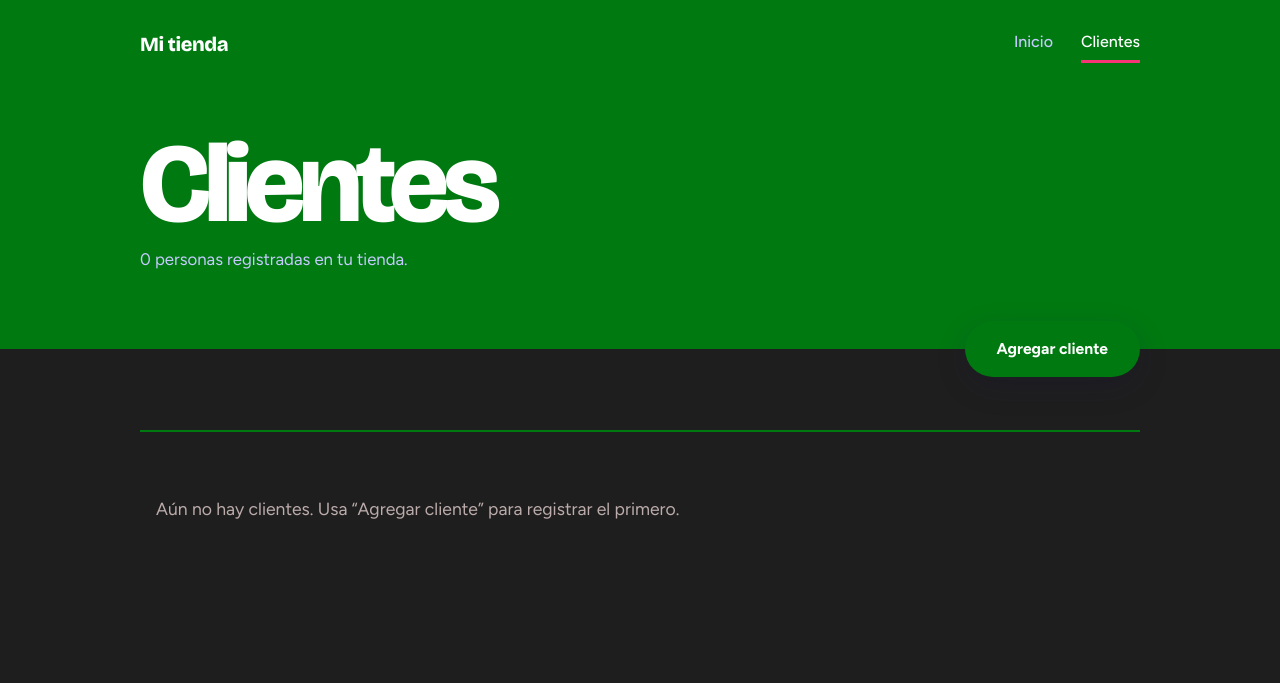
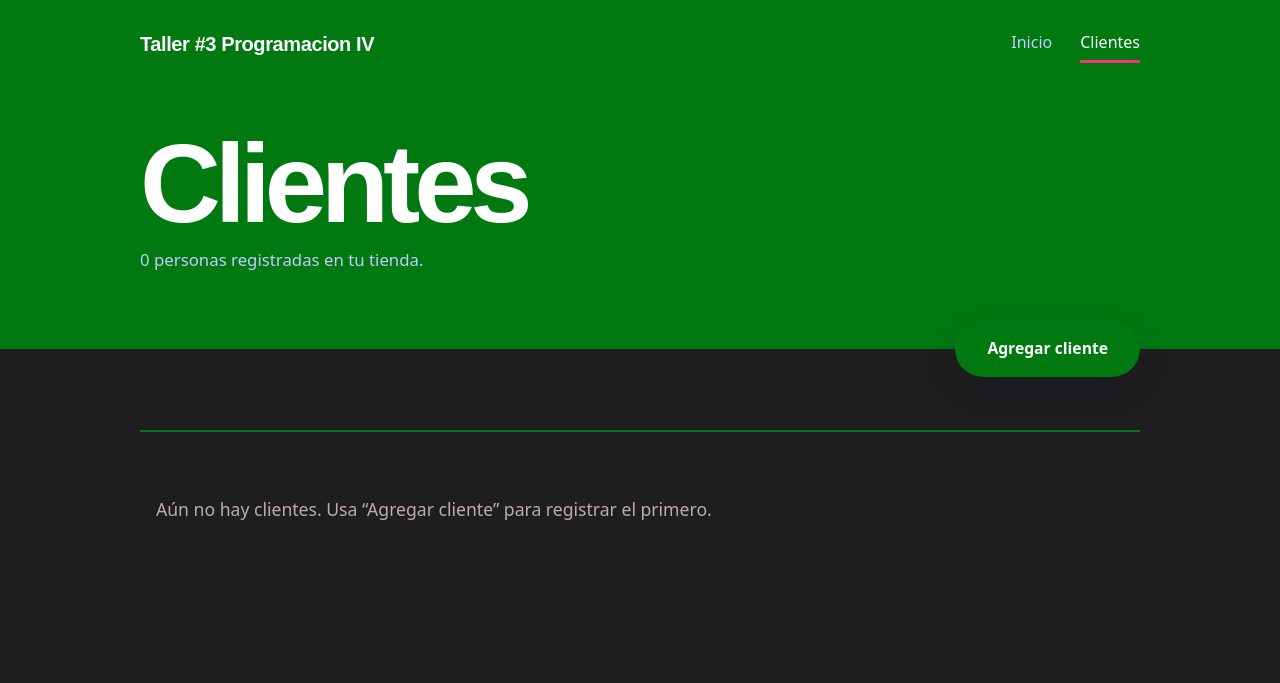
Before and after one commit to AxRod93/Taller_3, a Flask app: page /clientes in a window 1280 px wide. Shown: the top 683 px of the page. Run offline with Flask 3, Linux system fonts and the light colour scheme; data that the repository does not hold is empty.

Commit message:
cambios de variables en el css

```diff
--- a/static/css/Componentes.css
+++ b/static/css/Componentes.css
@@ -6,7 +6,7 @@
     justify-content: center;
     min-height: 48px;
     padding: 0 28px;
-    color: var(--blanco);
+    color: var(--claro);
     background: var(--encabezado);
     border: none;
     border-radius: 999px;
@@ -17,5 +17,4 @@
     cursor: pointer;
     transition: background 150ms ease;
 }
-
-.boton:hover { background: var(--cobalto-oscuro); }
+.boton:hover { background: var(--secundario); }
--- a/static/css/Formularios.css
+++ b/static/css/Formularios.css
@@ -1,6 +1,4 @@
 /* formularios.css - páginas de agregar y editar */
-
-/* ---------- Formularios: panel cobalto + campos ---------- */
 
 .dividida { display: grid; grid-template-columns: minmax(300px, 5fr) 7fr; min-height: 100vh; }
 
@@ -10,13 +8,13 @@
     justify-content: space-between;
     gap: 48px;
     padding: 32px 48px 44px;
-    color: var(--blanco);
+    color: var(--claro);
     background: var(--encabezado);
 }
 
 .panel h1 {
     margin: 0 0 14px;
-    font-family: var(--display);
+    font-family: var(--fuente-titulo);
     font-size: clamp(2.8rem, 6vw, 5rem);
     font-weight: 800;
     letter-spacing: -0.055em;
@@ -24,20 +22,16 @@
 }
 
 .panel p { max-width: 340px; margin: 0; color: #c5cbff; }
-
-.volver { color: var(--blanco); font-weight: 600; text-underline-offset: 5px; text-decoration-thickness: 2px; }
-
+.volver { color: var(--claro); font-weight: 600; text-underline-offset: 5px; text-decoration-thickness: 2px; }
 .campos { display: flex; align-items: center; padding: 64px; }
-
 .campos form { display: grid; gap: 34px; width: min(100%, 460px); }
-
 .campos label { display: grid; gap: 4px; color: var(--suave); font-size: 0.88rem; font-weight: 600; }
 
 .campos input {
     width: 100%;
     min-height: 54px;
     padding: 0 4px;
-    color: var(--tinta);
+    color: var(--texto);
     background: transparent;
     border: none;
     border-bottom: 2px solid var(--borde);
@@ -47,13 +41,10 @@
     font-weight: 500;
     transition: border-color 150ms ease, background 150ms ease;
 }
-
 .campos input::placeholder { color: #aeb1d2; font-weight: 400; }
 .campos input:hover { border-bottom-color: #a9acd8; }
-.campos input:focus { outline: none; background: var(--mantequilla-claro); border-bottom-color: var(--encabezado); }
-
+.campos input:focus { outline: none; background: var(--acento-suave); border-bottom-color: var(--encabezado); }
 .acciones-formulario { display: flex; align-items: center; gap: 22px; margin-top: 6px; }
 .acciones-formulario .boton { min-height: 54px; padding: 0 34px; }
-
 .enlace { color: var(--suave); font-weight: 600; text-underline-offset: 5px; text-decoration-thickness: 2px; }
-.enlace:hover { color: var(--tinta); }
+.enlace:hover { color: var(--texto); }
--- a/static/css/Variables.css
+++ b/static/css/Variables.css
@@ -1,17 +1,33 @@
-@import url("https://fonts.googleapis.com/css2?family=Bricolage+Grotesque:opsz,wght@12..96,600;12..96,700;12..96,800&family=Figtree:wght@400;500;600;700&display=swap");
+/* colores y fuentes. */
 
-/* colores y fuentes.
-/* Paleta: cobalto (identidad) + mantequilla (acento puntual) +  tinta (texto) */
 :root {
     --encabezado: #007911;
-    --cobalto-oscuro: #00aa17e4;
-    --tinta: #ffffff;
+    --secundario: #00aa17e4;
+    --texto: #948c8c;
     --fondo: #1f1e1e;
-    --blanco: #ffffff;
-    --mantequilla: #f73475;
-    --mantequilla-claro: #030303;
+    --claro: #ffffff;
+    --acento: #f73475;
+    --acento-suave: #93bd96;
     --suave: #bcacac;
-    --borde: #703107;
-    --rojo: #8a440b;
-    --display: "Bricolage Grotesque", sans-serif;
+    --accion: #2563eb;
+    --borde: #00591e;
+    --alerta: #ff0008;
+    --fuente-titulo: "Bricolage Grotesque", sans-serif;
 }
+
+* { box-sizing: border-box; }
+
+body {
+    margin: 0;
+    color: var(--texto);
+    background: var(--fondo);
+    font-family: "Figtree", system-ui, sans-serif;
+    line-height: 1.5;
+}
+
+a { color: inherit; }
+
+:focus-visible { outline: 3px solid var(--encabezado); outline-offset: 3px; }
+.banda :focus-visible, .panel :focus-visible { outline-color: var(--acento); }
+
+.ancho { width: min(100% - 48px, 1000px); margin-inline: auto; }
--- a/templates/agregar_clientes.html
+++ b/templates/agregar_clientes.html
@@ -3,14 +3,14 @@
 <head>
     <meta charset="utf-8">
     <meta name="viewport" content="width=device-width, initial-scale=1">
-    <title>Nuevo cliente | Mi tienda</title>
+    <title>Nuevo cliente | Taller #3 Programacion IV</title>
     <link rel="stylesheet" href="{{ url_for('static', filename='Estilos.css') }}">
 </head>
 <body>
     <div class="dividida">
 
         <aside class="panel">
-            <a class="marca" href="{{ url_for('inicio') }}">Mi tienda</a>
+            <a class="marca" href="{{ url_for('inicio') }}">Taller #3 Programacion IV</a>
 
             <div>
                 <h1>Nuevo cliente</h1>
--- a/templates/agregar_producto.html
+++ b/templates/agregar_producto.html
@@ -3,14 +3,14 @@
 <head>
     <meta charset="utf-8">
     <meta name="viewport" content="width=device-width, initial-scale=1">
-    <title>Nuevo producto | Mi tienda</title>
+    <title>Nuevo producto | Taller #3 Programacion IV</title>
     <link rel="stylesheet" href="{{ url_for('static', filename='Estilos.css') }}">
 </head>
 <body>
     <div class="dividida">
 
         <aside class="panel">
-            <a class="marca" href="{{ url_for('inicio') }}">Mi tienda</a>
+            <a class="marca" href="{{ url_for('inicio') }}"> Taller #3 Programacion IV</a>
 
             <div>
                 <h1>Nuevo producto</h1>
--- a/templates/clientes.html
+++ b/templates/clientes.html
@@ -3,7 +3,7 @@
 <head>
     <meta charset="utf-8">
     <meta name="viewport" content="width=device-width, initial-scale=1">
-    <title>Clientes | Mi tienda</title>
+    <title>Clientes | Taller #3 Programacion IV</title>
     <link rel="stylesheet" href="{{ url_for('static', filename='Estilos.css') }}">
 </head>
 <body>
@@ -11,7 +11,7 @@
     <header class="banda">
         <div class="ancho">
             <nav class="barra" aria-label="Principal">
-                <a class="marca" href="{{ url_for('inicio') }}">Mi tienda</a>
+                <a class="marca" href="{{ url_for('inicio') }}">Taller #3 Programacion IV</a>
                 <div class="enlaces">
                     <a href="{{ url_for('inicio') }}">Inicio</a>
                     <a href="{{ url_for('clientes') }}" aria-current="page">Clientes</a>
--- a/templates/editar_cliente.html
+++ b/templates/editar_cliente.html
@@ -3,14 +3,14 @@
 <head>
     <meta charset="utf-8">
     <meta name="viewport" content="width=device-width, initial-scale=1">
-    <title>Editar cliente | Mi tienda</title>
+    <title>Editar cliente | Taller #3 Programacion IV</title>
     <link rel="stylesheet" href="{{ url_for('static', filename='estilos.css') }}">
 </head>
 <body>
     <div class="dividida">
 
         <aside class="panel">
-            <a class="marca" href="{{ url_for('inicio') }}">Mi tienda</a>
+            <a class="marca" href="{{ url_for('inicio') }}">Taller #3 Programacion IV</a>
 
             <div>
                 <h1>Editar cliente</h1>
--- a/templates/editar_producto.html
+++ b/templates/editar_producto.html
@@ -3,14 +3,14 @@
 <head>
     <meta charset="utf-8">
     <meta name="viewport" content="width=device-width, initial-scale=1">
-    <title>Editar producto | Mi tienda</title>
+    <title>Editar producto | Taller #3 Programacion IV</title>
     <link rel="stylesheet" href="{{ url_for('static', filename='Estilos.css') }}">
 </head>
 <body>
     <div class="dividida">
 
         <aside class="panel">
-            <a class="marca" href="{{ url_for('inicio') }}">Mi tienda</a>
+            <a class="marca" href="{{ url_for('inicio') }}">Taller #3 Programacion IV</a>
 
             <div>
                 <h1>Editar producto</h1>
--- a/templates/inicio.html
+++ b/templates/inicio.html
@@ -1 +1,2 @@
 <a class="boton" href="{{ url_for('productos') }}">Ver productos</a>
+<a class="boton" href="{{ url_for('clientes') }}">Ver clientes</a>
--- a/templates/productos.html
+++ b/templates/productos.html
@@ -3,7 +3,7 @@
 <head>
     <meta charset="utf-8">
     <meta name="viewport" content="width=device-width, initial-scale=1">
-    <title>Productos | Mi tienda</title>
+    <title>Productos | Taller #3 Programacion IV</title>
     <link rel="stylesheet" href="{{ url_for('static', filename='Estilos.css') }}">
 </head>
 <body>
@@ -11,7 +11,7 @@
     <header class="banda">
         <div class="ancho">
             <nav class="barra" aria-label="Principal">
-                <a class="marca" href="{{ url_for('inicio') }}">Mi tienda</a>
+                <a class="marca" href="{{ url_for('inicio') }}">Taller #3 Programacion IV</a>
                 <div class="enlaces">
                     <a href="{{ url_for('inicio') }}">Inicio</a>
                     <a href="{{ url_for('productos') }}" aria-current="page">Productos</a>
```
Also changed, not shown: static/css/Listado.css (+13 -33 lines).
